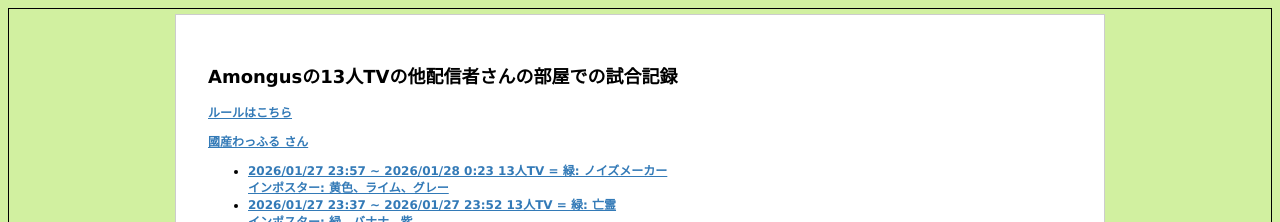
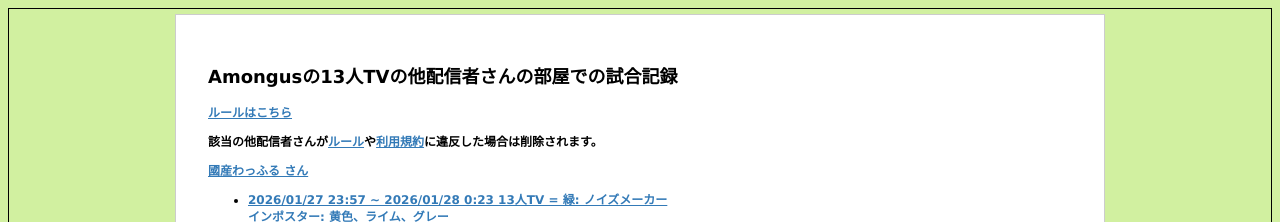
Before and after one commit to sakitibi/AsakuraWiki, a Next.js app: page /special_wiki/13ninstudio/amongus/thirdparty_live_logs in a window 1280 px wide. Shown: the top 222 px of the page. Built offline with nearby package versions, Linux system fonts and the light colour scheme; no server answers; what @supabase/auth-helpers-react would draw is missing.

Commit message:
Merge remote changes

```diff
--- a/pages/special_wiki/13ninstudio/amongus/thirdparty_live_logs.tsx
+++ b/pages/special_wiki/13ninstudio/amongus/thirdparty_live_logs.tsx
@@ -29,6 +29,7 @@ export default function AmongusOthersRoomJoinedLogs() {
                         <div id="body">
                             <h1>Amongusの13人TVの他配信者さんの部屋での試合記録</h1>
                             <p><a href="https://sakitibi.github.io/13nin.com/Amongusの13人TV部屋のルール">ルールはこちら</a></p>
+                            <p>該当の他配信者さんが<a href="https://sakitibi.github.io/13nin.com/Amongusの13人TV部屋のルール">ルール</a>や<a href="/policies">利用規約</a>に違反した場合は削除されます。</p>
                             <div id="live_logs">
                                 <section id="UC1HxHVAadoOwBN6k5oozGcw">
                                     <p><a href="https://youtube.com/channel/UC1HxHVAadoOwBN6k5oozGcw">國産わっふる さん</a></p>
```
Also changed, not shown: 2 other files (tests, documents, lock files or other folders).
